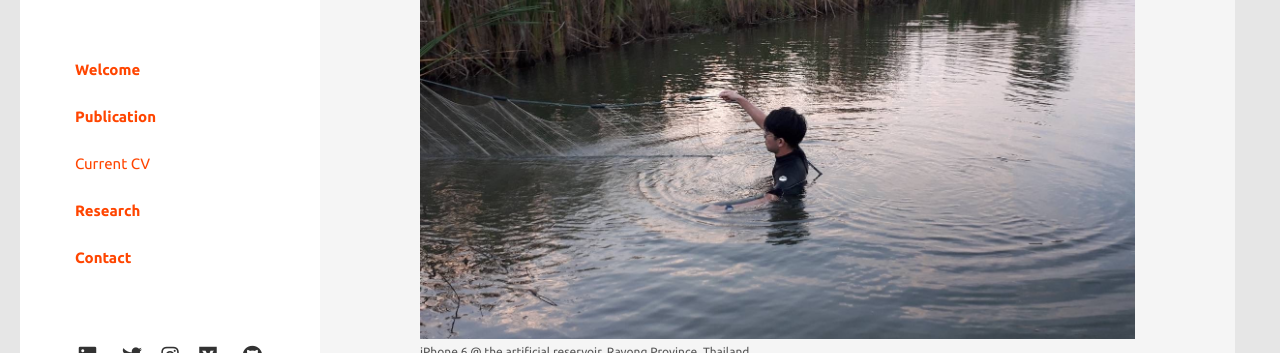
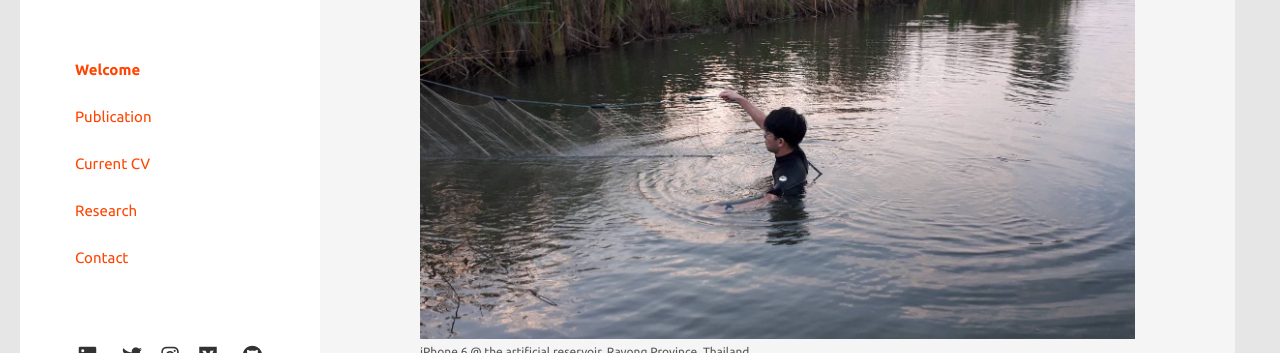
Before and after one commit to tjdk1992/tjdk1992.github.io, a Jekyll site: the page built from index.md, in a window 1280 px wide. Shown: the part 281-634 px from the top of the page. Built offline with Jekyll 4.4.1, drawn with Linux system fonts in a browser that asks for light colours; nearby versions of some CDN libraries.

Commit message:
update site

```diff
--- a/_includes/sidebar.html
+++ b/_includes/sidebar.html
@@ -3,15 +3,23 @@
     <ul>
       {% assign current_url = page.url | replace: 'index.html', '' %}
 
+      {% unless current_url == '/' %}
+        {% assign current_url = current_url | remove_last: '/' %}
+      {% endunless %}
+
       {% for item in site.data.navigation %}
         {% assign item_url = item.url | replace: 'index.html', '' %}
 
-        {% if item_url == '/' %}
-          {% assign is_current = current_url == '/' %}
-        {% else %}
-          {% assign is_current = current_url == item_url
-            or current_url == item_url | append: '/'
-            or current_url | append: '/' == item_url %}
+        {% unless item_url == '/' %}
+          {% assign item_url = item_url | remove_last: '/' %}
+        {% endunless %}
+
+        {% assign is_current = false %}
+
+        {% if item.external %}
+          {% assign is_current = false %}
+        {% elsif current_url == item_url %}
+          {% assign is_current = true %}
         {% endif %}
 
         <li>
@@ -20,8 +28,8 @@
               {{ item.label }}
             </a>
           {% else %}
-            <a href="{{ item.url | relative_url }}">
-              {% if is_current %}<strong>{{ item.label }}</strong>{% else %}{{ item.label }}{% endif %}
+            <a href="{{ item.url | relative_url }}" class="{% if is_current %}active{% endif %}">
+              {{ item.label }}
             </a>
           {% endif %}
         </li>
--- a/assets/css/components.css
+++ b/assets/css/components.css
@@ -41,6 +41,10 @@
 
 #global-nav a:hover {
   text-decoration: underline;
+}
+
+#global-nav a.active {
+  font-weight: 700;
 }
 
 /* social icons */
```
